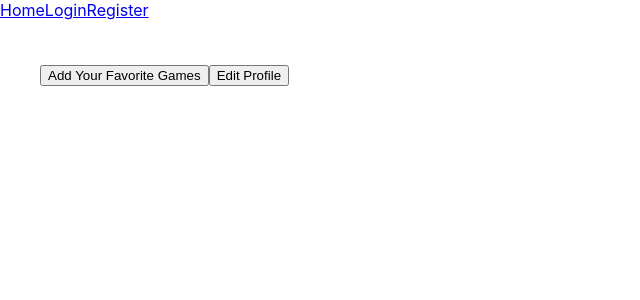
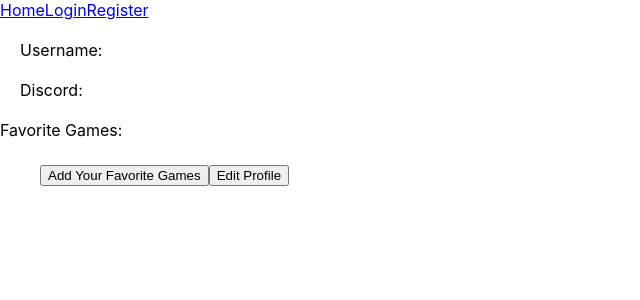
Before and after one commit to LA-Miller/Gamer-Buds-Client, a React (Create React App) app: page /profile in a window 1280 px wide. Shown: the top 300 px of the page, without its empty margins (0-640 px from the left). Built offline with nearby package versions, Linux system fonts and the light colour scheme; no server answers.

Commit message:
Changed link in environment.js

```diff
--- a/src/components/Profile.tsx
+++ b/src/components/Profile.tsx
@@ -341,10 +341,12 @@ class Profile extends React.Component<
   render(): React.ReactNode {
     return (
       <div>
-        <p style={{ margin: "20px" }}>{localStorage.getItem("username")}</p>
-        <p></p>
-        <p>{this.props.discord}</p>
-        <div>{this.state.favGames.map(this.renderFavGames)}</div>
+        <p style={{ margin: "20px" }}> Username: {localStorage.getItem("username")}</p>
+        <p style={{ margin: "20px" }}>Discord: {this.props.discord}</p>
+        <div>
+          Favorite Games:
+          {this.state.favGames.map(this.renderFavGames)}
+        </div>
 
         <img src={this.props.avatar} style={{ margin: "20px" }}></img>
         <Button onClick={this.toggleFavGames}>Add Your Favorite Games</Button>
--- a/src/helpers/environment.js
+++ b/src/helpers/environment.js
@@ -5,7 +5,7 @@ switch (window.location.hostname) {
         // APIURL = 'http://localhost:3000';
         APIURL = 'https://lam-gamer-buds-server.herokuapp.com';
         break;
-    case 'https://git.heroku.com/gamer-buds-client.git':
+    case 'gamer-buds-client.herokuapp.com/':
         APIURL = 'https://lam-gamer-buds-server.herokuapp.com'
 }
 
```
